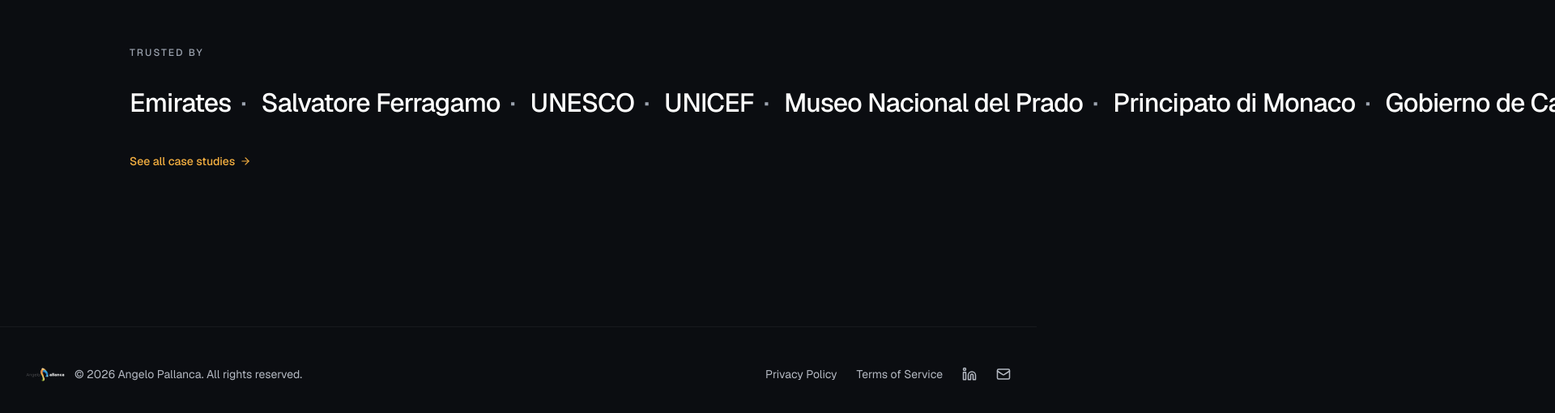
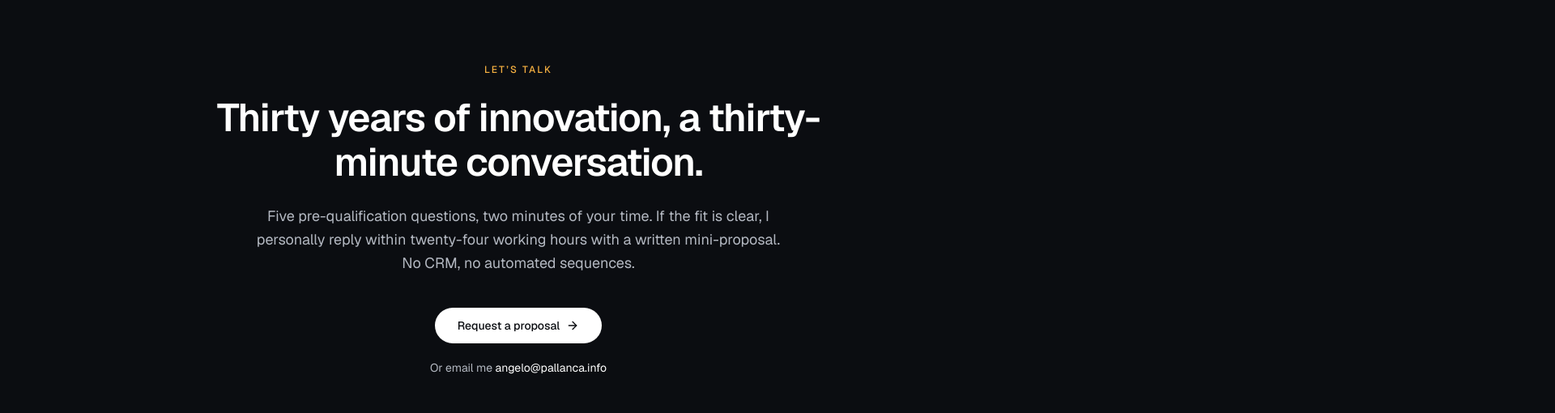
Before and after one commit to therealpan/pallanca-info-blog, a Next.js app: page /en in a window 1280 px wide. Shown: the part 2148-2658 px from the top of the page at 81% size, 1920 px wide, since content can reach past the window. Built offline with nearby package versions, Linux system fonts and the light colour scheme.

Commit message:
design: replace home logo grid with closing CTA section

```diff
--- a/src/app/[locale]/page.tsx
+++ b/src/app/[locale]/page.tsx
@@ -2,7 +2,7 @@
 import { getAllPosts } from '@/lib/blog';
 import { markdownToHtml } from '@/lib/markdown';
 import HeroSection from '@/components/HeroSection';
-import ClientLogos from '@/components/ClientLogos';
+import HomeClosingCTA from '@/components/HomeClosingCTA';
 import ServicesPreview from '@/components/ServicesPreview';
 import BooksSection from '@/components/BooksSection';
 
@@ -29,7 +29,7 @@
       <div id="below-fold">
         <ServicesPreview />
         <BooksSection />
-        <ClientLogos />
+        <HomeClosingCTA />
       </div>
     </>
   );
--- a/src/components/ClientLogos.tsx
+++ /dev/null
@@ -1,49 +0,0 @@
-'use client';
-import { useLocale, useTranslations } from 'next-intl';
-import { Link } from '@/i18n/navigation';
-import { ArrowRight } from 'lucide-react';
-
-const clients = [
-  'Emirates',
-  'Salvatore Ferragamo',
-  'UNESCO',
-  'UNICEF',
-  'Museo Nacional del Prado',
-  'Principato di Monaco',
-  'Gobierno de Canarias',
-  'Regione Liguria',
-  'Unione Europea',
-  'Interreg Europe',
-  'Obsidian',
-  'PiirZ Digital',
-];
-
-export default function ClientLogos() {
-  const t = useTranslations('home');
-  const locale = useLocale();
-
-  return (
-    <section className="max-w-5xl mx-auto px-4 sm:px-6 lg:px-8 py-20 md:py-28">
-      <h2 className="text-xs font-medium text-[var(--color-text-subtle)] uppercase tracking-[0.18em] mb-8">
-        {t('clientsSection')}
-      </h2>
-      <p className="text-2xl sm:text-3xl md:text-[2rem] text-white leading-[1.4] font-medium tracking-tight">
-        {clients.map((c, i) => (
-          <span key={c} className="whitespace-nowrap">
-            {c}
-            {i < clients.length - 1 && (
-              <span aria-hidden="true" className="text-[var(--color-text-subtle)] mx-2 sm:mx-3">·</span>
-            )}{' '}
-          </span>
-        ))}
-      </p>
-      <Link
-        href="/clients"
-        className="inline-flex items-center gap-1.5 mt-10 text-[var(--color-accent)] text-sm font-medium hover:gap-2.5 transition-[gap] duration-200"
-      >
-        {locale === 'it' ? 'Vedi tutti i case study' : 'See all case studies'}
-        <ArrowRight size={14} />
-      </Link>
-    </section>
-  );
-}
--- /dev/null
+++ b/src/components/HomeClosingCTA.tsx
@@ -0,0 +1,62 @@
+'use client';
+
+import { useLocale } from 'next-intl';
+import { ArrowRight } from 'lucide-react';
+
+export default function HomeClosingCTA() {
+  const locale = useLocale();
+  const isIt = locale === 'it';
+
+  const copy = isIt
+    ? {
+        eyebrow: 'Parliamone',
+        title: 'Trent’anni di innovazione, una conversazione di trenta minuti.',
+        body: 'Cinque domande di pre-qualifica, due minuti del tuo tempo. Se il fit è chiaro, ti rispondo personalmente entro ventiquattro ore lavorative con una mini-proposta scritta. Niente CRM, niente sequenze automatiche.',
+        cta: 'Richiedi una proposta',
+        secondaryLabel: 'Oppure scrivimi',
+        emailLabel: 'angelo@pallanca.info',
+      }
+    : {
+        eyebrow: 'Let’s talk',
+        title: 'Thirty years of innovation, a thirty-minute conversation.',
+        body: 'Five pre-qualification questions, two minutes of your time. If the fit is clear, I personally reply within twenty-four working hours with a written mini-proposal. No CRM, no automated sequences.',
+        cta: 'Request a proposal',
+        secondaryLabel: 'Or email me',
+        emailLabel: 'angelo@pallanca.info',
+      };
+
+  return (
+    <section className="max-w-5xl mx-auto px-4 sm:px-6 lg:px-8 py-24 md:py-32">
+      <div className="text-center">
+        <span className="inline-block text-xs font-medium text-[var(--color-accent)] uppercase tracking-[0.18em] mb-6">
+          {copy.eyebrow}
+        </span>
+        <h2 className="text-3xl sm:text-4xl md:text-5xl font-semibold text-white tracking-tight leading-[1.15] max-w-3xl mx-auto">
+          {copy.title}
+        </h2>
+        <p className="mt-6 text-base sm:text-lg text-[var(--color-text-muted)] leading-relaxed max-w-2xl mx-auto">
+          {copy.body}
+        </p>
+
+        <div className="mt-10 flex flex-col items-center gap-5">
+          <a
+            href={`/${locale}/proposal`}
+            className="inline-flex items-center gap-2 bg-white text-[var(--color-bg)] px-7 py-3 rounded-full text-sm font-medium hover:bg-white/90 transition-[background,color,transform] duration-200"
+          >
+            {copy.cta}
+            <ArrowRight size={16} />
+          </a>
+          <div className="text-sm text-[var(--color-text-muted)]">
+            {copy.secondaryLabel}{' '}
+            <a
+              href={`mailto:${copy.emailLabel}`}
+              className="text-white hover:text-[var(--color-accent)] transition-colors duration-200 underline-offset-4 hover:underline"
+            >
+              {copy.emailLabel}
+            </a>
+          </div>
+        </div>
+      </div>
+    </section>
+  );
+}
```
